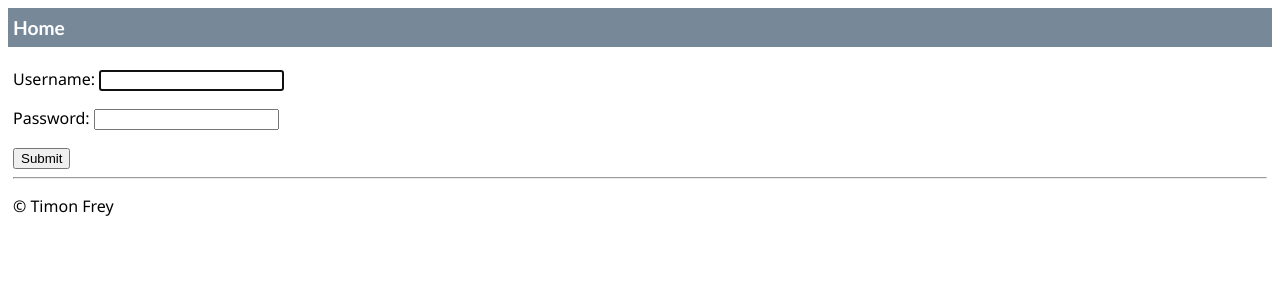
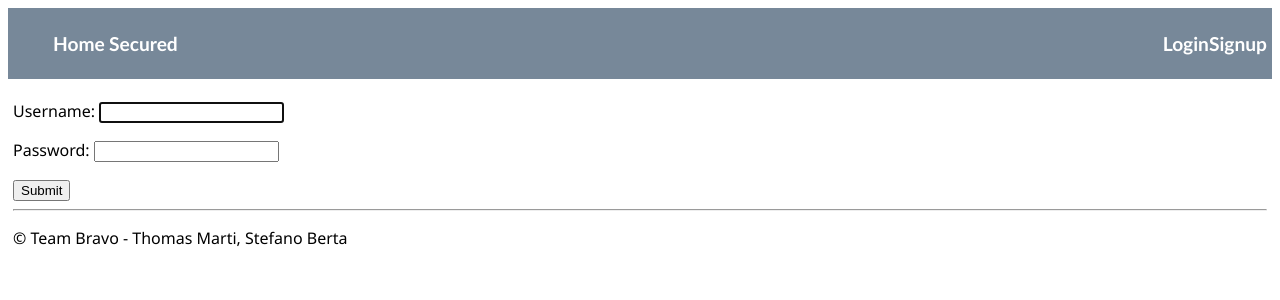
Before and after one commit to Timon-3/project-bravo, a Django app: page /login in a window 1280 px wide. Shown: the top 300 px of the page. Run offline with Django 4.2, Linux system fonts and the light colour scheme.

Commit message:
integrated login's related pages in menu bar

```diff
--- a/tst_room_booking/home/models.py
+++ b/tst_room_booking/home/models.py
@@ -15,6 +15,7 @@ class Event(models.Model):
     start_time = models.DateTimeField()
     end_time = models.DateTimeField()
     description = models.CharField(max_length=2000)
+    # user_id = models.CharField(max_length=200)
     def __str__(self) -> str:
         return self.description
 
--- a/tst_room_booking/home/templates/home/layout.html
+++ b/tst_room_booking/home/templates/home/layout.html
@@ -6,16 +6,27 @@
         {% load static %}
         <link rel="stylesheet" type="text/css" href="{% static 'home/site.css' %}"/>
     </head>
+
     <body>
         <div class="navbar">
+            <ul class="nav navbar-nav navbar-right">
                 <a href="{% url 'home' %}" class="navbar-brand">Home</a>
+                <a href="{% url 'secured' %}" class="navbar-brand">Secured</a>
+                {% if user.is_authenticated %}
+                <a href="{% url 'logout' %}" class="navbar-brand" style="float:right">Logout</a>
+                {% else %}
+                <a href="{% url 'signup' %}" class="navbar-brand" style="float:right">Signup</a>
+                <a href="{% url 'login' %}" class="navbar-brand" style="float:right">Login</a>
+                {% endif %}
+            </ul>
         </div>
+
         <div class="body-content">
             {% block content %}
             {% endblock %}
             <hr/>
             <footer>
-<p>© Timon Frey</p>
+                <p>© Team Bravo - Thomas Marti, Stefano Berta</p>
             </footer>
         </div>
     </body>
```
Lines whose indentation alone changed are shown as unchanged.
